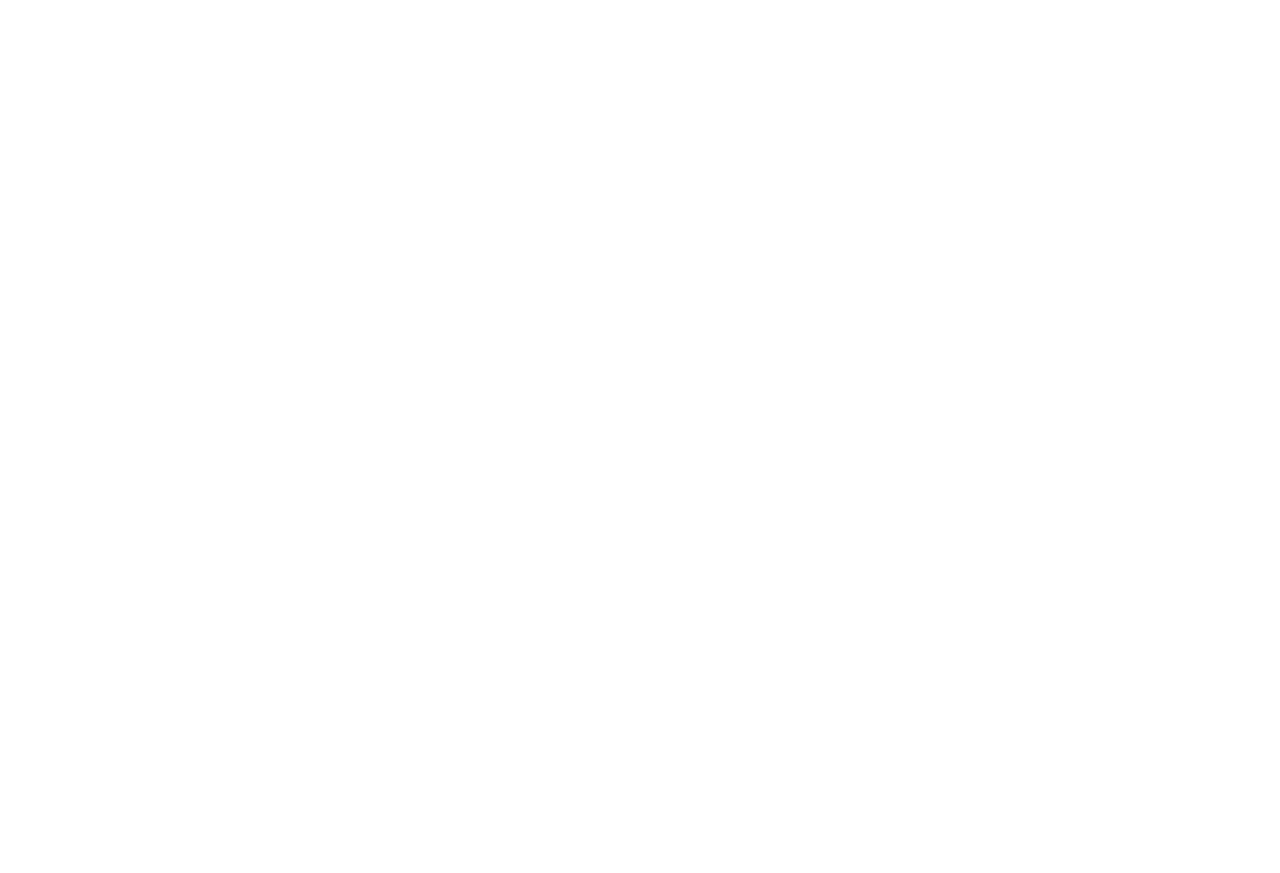
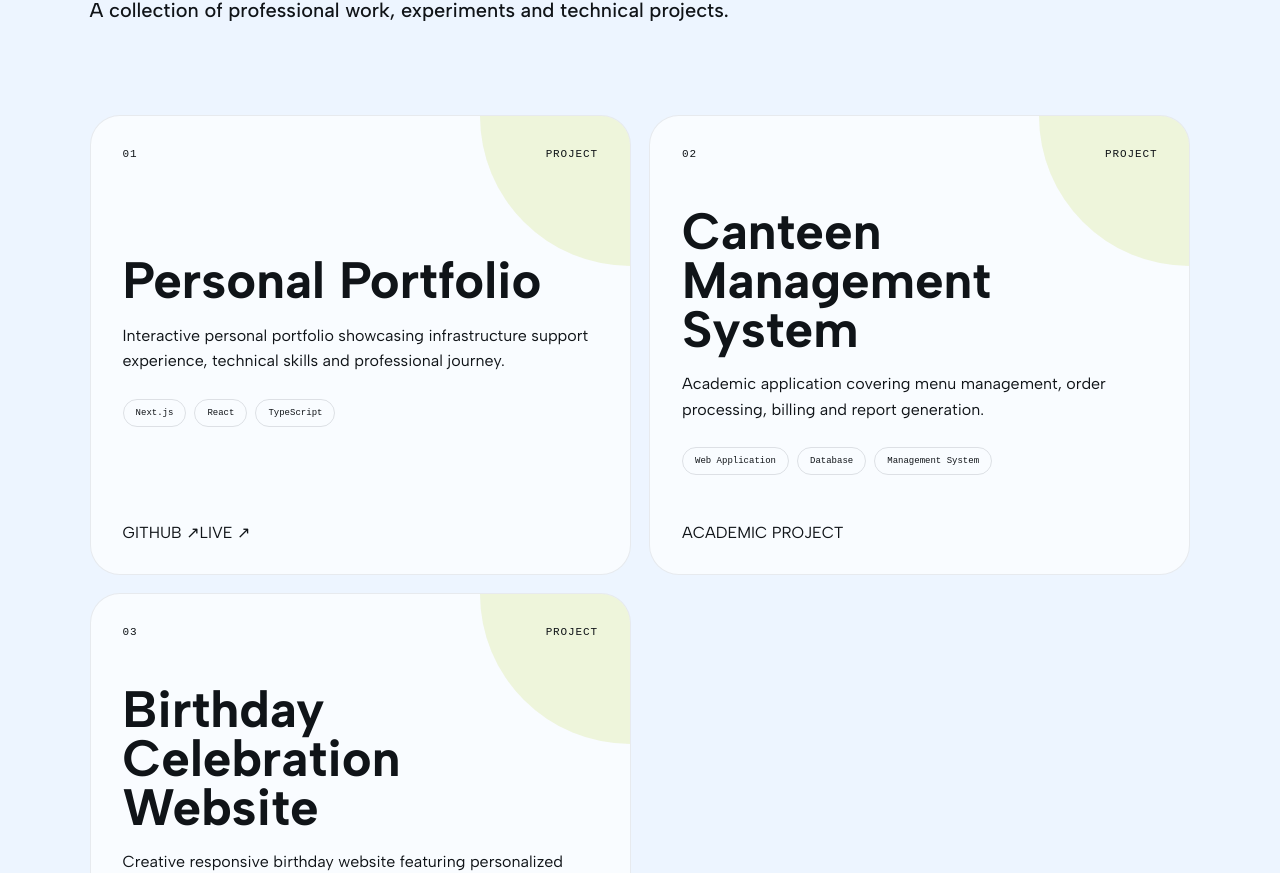
Before and after one commit to sanjeevkummrr/Sanjeev-portfolio, a Next.js app: page /Sanjeev-portfolio/projects in a window 1280 px wide. Before the commit this address had no page. Shown: the part 427-1300 px from the top of the page. Before the commit the page ends 800 px from the top, so only its background shows below. Built offline with nearby package versions, Linux system fonts and the light colour scheme; a web font is replaced by a local one.

Commit message:
Create page.tsx

```diff
--- /dev/null
+++ b/app/projects/page.tsx
@@ -0,0 +1,177 @@
+const projects = [
+  {
+    number: "01",
+    title: "Personal Portfolio",
+    description:
+      "Interactive personal portfolio showcasing infrastructure support experience, technical skills and professional journey.",
+    tech: ["Next.js", "React", "TypeScript"],
+    github: "https://github.com/sanjeevkummrr/Sanjeev-portfolio",
+    live: "https://sanjeevkummrr.github.io/Sanjeev-portfolio/",
+  },
+  {
+    number: "02",
+    title: "Canteen Management System",
+    description:
+      "Academic application covering menu management, order processing, billing and report generation.",
+    tech: ["Web Application", "Database", "Management System"],
+    github: "#",
+    live: "#",
+  },
+  {
+    number: "03",
+    title: "Birthday Celebration Website",
+    description:
+      "Creative responsive birthday website featuring personalized messages, animations, background music and custom visuals.",
+    tech: ["HTML", "CSS", "JavaScript"],
+    github: "https://github.com/sanjeevkummrr/happiebirthdayy",
+    live: "https://sanjeevkummrr.github.io/happiebirthdayy/",
+  },
+];
+
+export default function ProjectsPage() {
+  return (
+    <main className="inner-page projects-page">
+
+      {/* PROJECTS HEADER */}
+
+      <section className="page-header">
+        <span className="page-eyebrow">03 / PROJECTS</span>
+
+        <h1>
+          Selected
+          <br />
+          <span>Work.</span>
+        </h1>
+
+        <p>
+          A collection of professional work, experiments and technical
+          projects.
+        </p>
+      </section>
+
+
+      {/* PROJECT CARDS */}
+
+      <section className="projects-grid">
+        {projects.map((project) => (
+          <article className="project-card" key={project.number}>
+
+            <div className="project-top">
+              <span>{project.number}</span>
+              <span>PROJECT</span>
+            </div>
+
+            <div className="project-content">
+              <h2>{project.title}</h2>
+
+              <p>{project.description}</p>
+
+              <div className="project-tech">
+                {project.tech.map((item) => (
+                  <span key={item}>{item}</span>
+                ))}
+              </div>
+            </div>
+
+            <div className="project-bottom">
+
+              {project.github !== "#" ? (
+                <a
+                  href={project.github}
+                  target="_blank"
+                  rel="noreferrer"
+                >
+                  GITHUB ↗
+                </a>
+              ) : (
+                <span>ACADEMIC PROJECT</span>
+              )}
+
+              {project.live !== "#" ? (
+                <a
+                  href={project.live}
+                  target="_blank"
+                  rel="noreferrer"
+                >
+                  LIVE ↗
+                </a>
+              ) : null}
+
+            </div>
+
+          </article>
+        ))}
+      </section>
+
+
+      {/* FUTURE PROJECTS */}
+
+      <section className="future-projects">
+
+        <div className="future-heading">
+          <span className="page-eyebrow">
+            04 / WHAT&apos;S NEXT
+          </span>
+
+          <h2>
+            Future <span>Projects.</span>
+          </h2>
+        </div>
+
+
+        <div className="future-grid">
+
+          <article className="future-card">
+            <span>01</span>
+
+            <div>
+              <h3>Linux Infrastructure Lab</h3>
+
+              <p>
+                Practical Linux server administration,
+                monitoring and troubleshooting project.
+              </p>
+            </div>
+
+            <small>PLANNED / LINUX</small>
+          </article>
+
+
+          <article className="future-card">
+            <span>02</span>
+
+            <div>
+              <h3>AWS Monitoring Dashboard</h3>
+
+              <p>
+                Cloud infrastructure monitoring and
+                alerting dashboard using AWS.
+              </p>
+            </div>
+
+            <small>PLANNED / AWS</small>
+          </article>
+
+
+          <article className="future-card">
+            <span>03</span>
+
+            <div>
+              <h3>Incident Management Dashboard</h3>
+
+              <p>
+                Dashboard for incident tracking,
+                SLA monitoring and escalation status.
+              </p>
+            </div>
+
+            <small>PLANNED / ITSM</small>
+          </article>
+
+        </div>
+
+      </section>
+
+    </main>
+  );
+}
```
